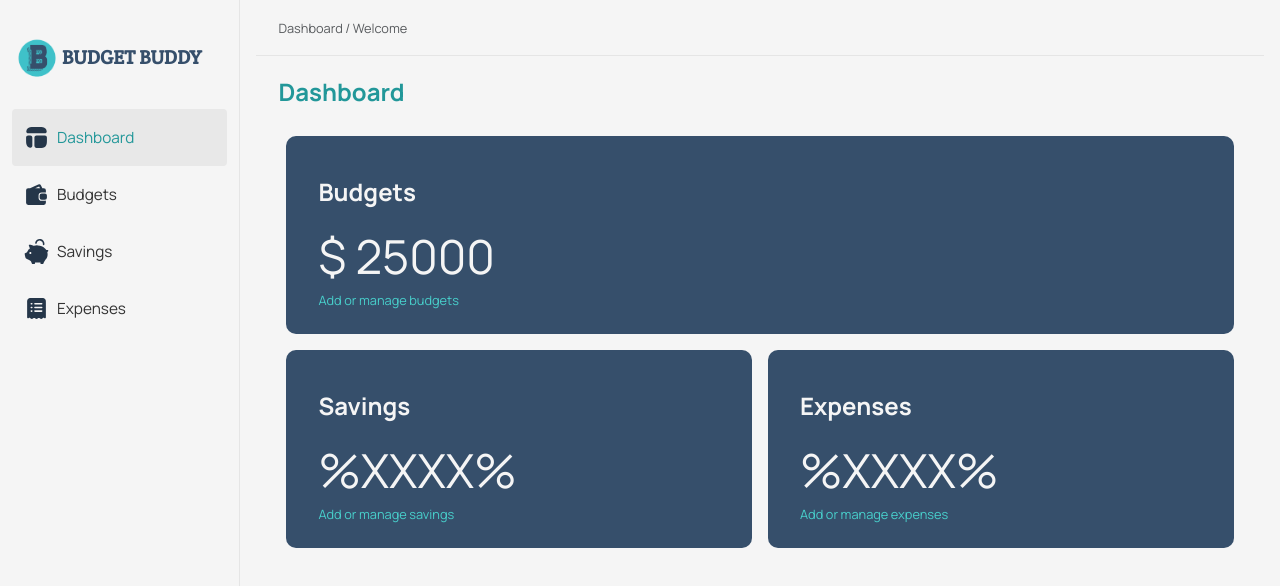
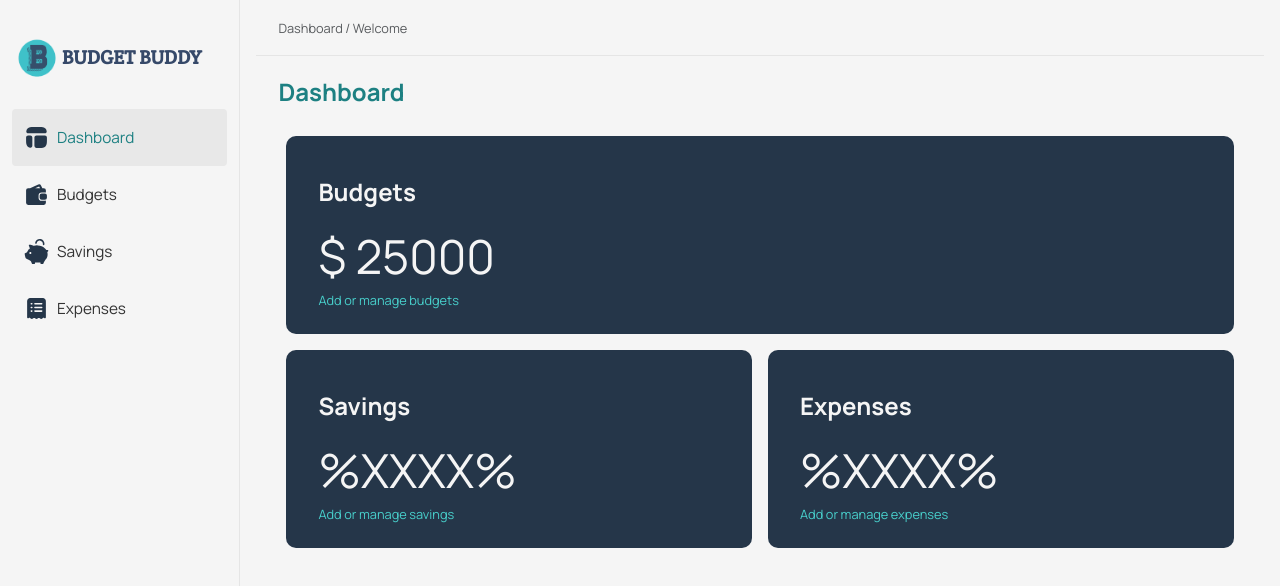
Before and after one commit to Roenan12/budget-buddy, a React (Vite) app in the folder client/: page /dashboard in a window 1280 px wide. Shown: the top 586 px of the page. Built offline with nearby package versions, Linux system fonts and the light colour scheme.

Commit message:
style: tweak colors for better contrast

```diff
--- a/client/src/components/Card.module.css
+++ b/client/src/components/Card.module.css
@@ -1,6 +1,6 @@
 .card {
   color: var(--color-light--1);
-  background-color: var(--color-accent--5);
+  background-color: var(--color-accent--6);
   border-radius: var(--round-md);
   padding: 1.5rem 2rem;
 }
--- a/client/src/index.css
+++ b/client/src/index.css
@@ -4,10 +4,10 @@
 /* CSS Global variables */
 :root {
   --color-accent--1: #48cfcb;
-  --color-accent--2: #229799;
+  --color-accent--2: #1d8082;
   --color-accent--3: #5ea4fb;
   --color-accent--4: #2d79f3;
-  --color-accent--5: #364f6b;
+  --color-accent--5: #364969;
   --color-accent--6: #253649;
 
   --color-dark--0: #242424;
```
